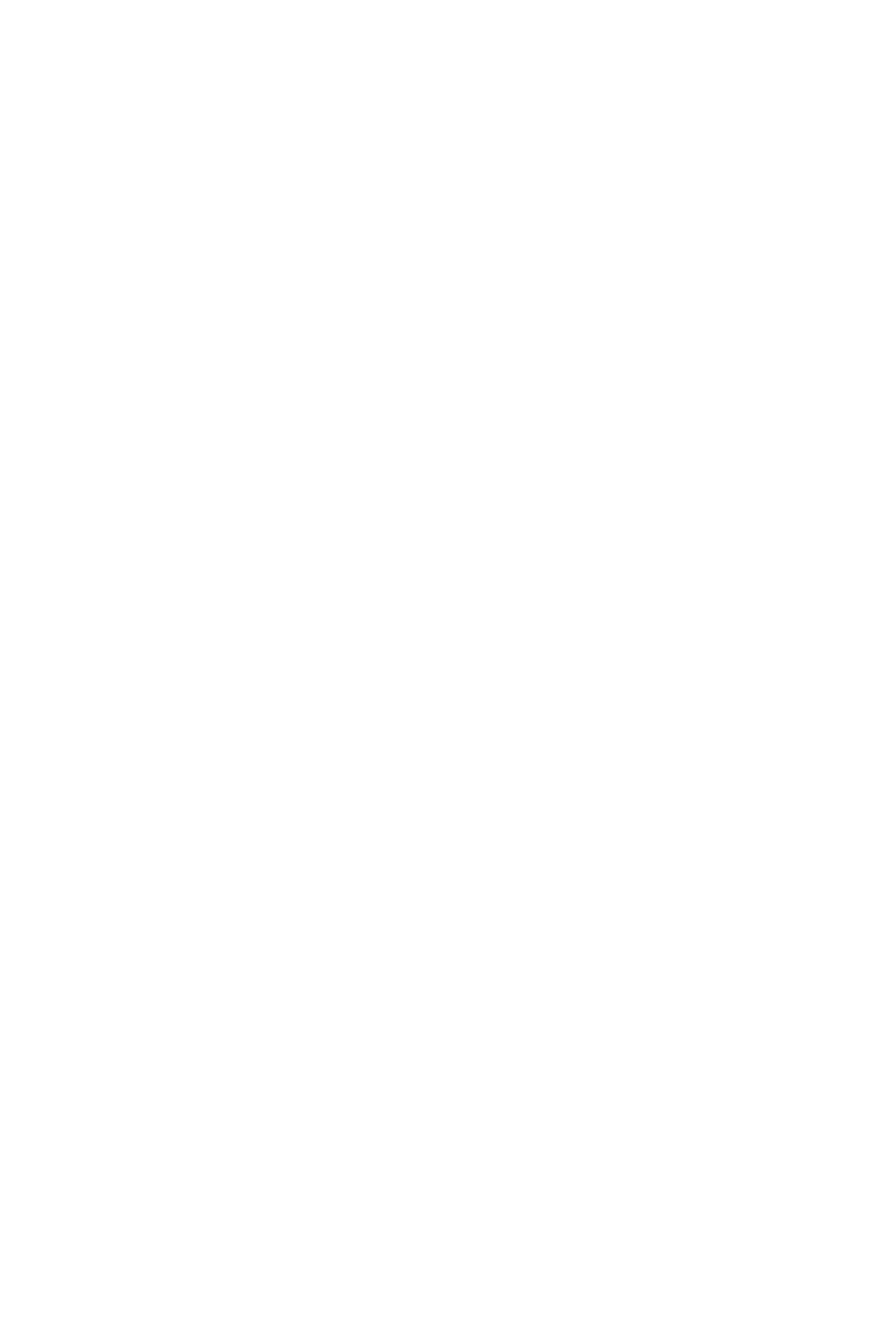
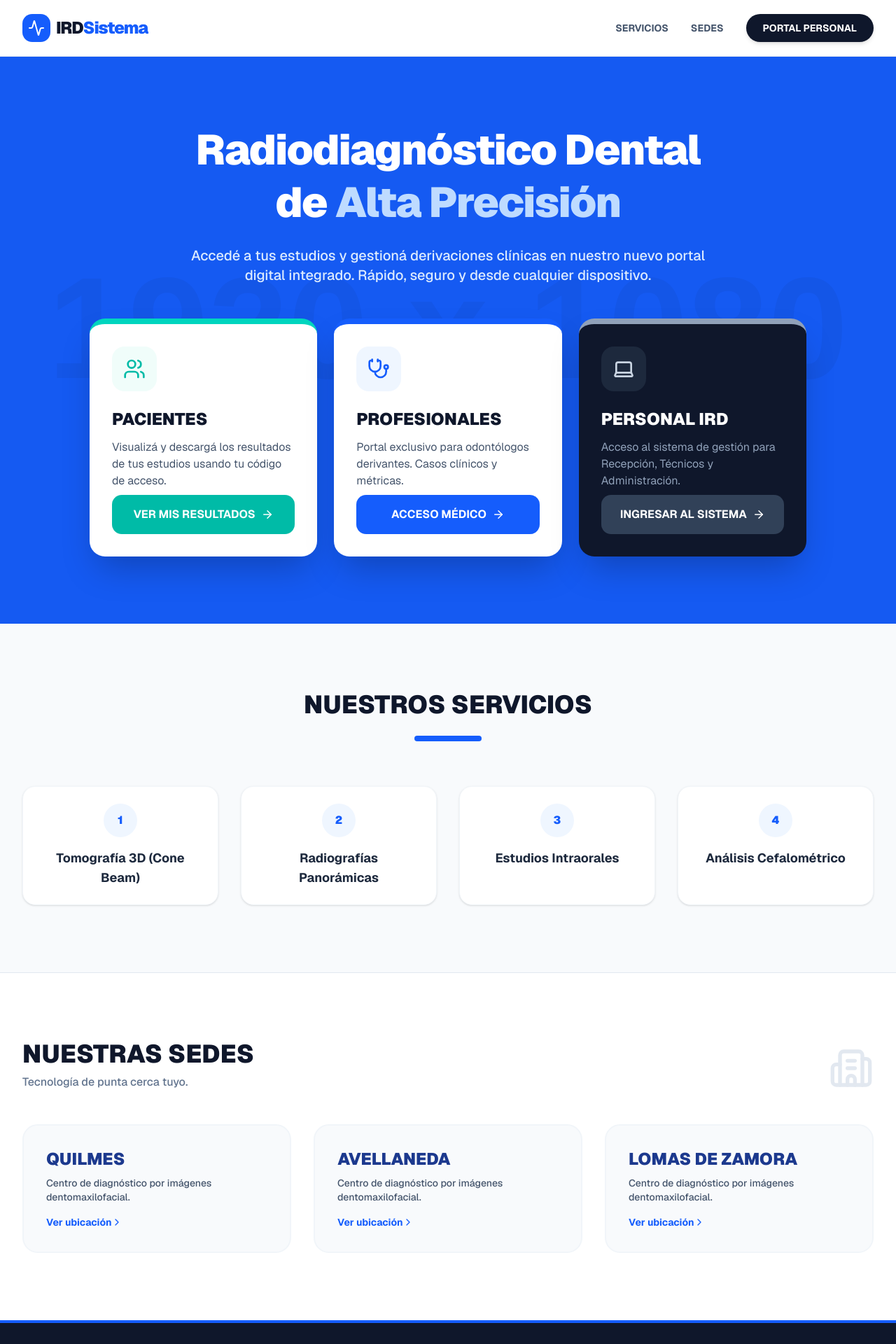
Before and after one commit to igmatias/radiologia-app, a Next.js app: page / in a window 1280 px wide. Before the commit this address had no page. Shown: the top 1920 px of the page at 70% size. Before the commit the page ends 800 px from the top, so only its background shows below. Built offline with nearby package versions, Linux system fonts and the light colour scheme.

Commit message:
Nueva Landing Page Institucional IRD

```diff
--- a/src/app/page.tsx
+++ b/src/app/page.tsx
@@ -1,6 +1,143 @@
-import { redirect } from "next/navigation"
+import Link from "next/link"
+import { ArrowRight, Activity, Users, Laptop, Building2, ChevronRight, Stethoscope } from "lucide-react"
 
 export default function Home() {
-  // Redirige automáticamente al login apenas entran a la página principal
-  redirect("/login")
+  return (
+    <div className="min-h-screen bg-slate-50 flex flex-col font-sans">
+
+      {/* NAVEGACIÓN (HEADER) */}
+      <header className="bg-white border-b border-slate-200 sticky top-0 z-50">
+        <div className="max-w-7xl mx-auto px-4 sm:px-6 lg:px-8 h-20 flex items-center justify-between">
+          <div className="flex items-center gap-2">
+            <div className="bg-blue-600 p-2 rounded-xl">
+              <Activity className="h-6 w-6 text-white" />
+            </div>
+            <span className="text-2xl font-black tracking-tighter text-slate-900">
+              IRD<span className="text-blue-600">Sistema</span>
+            </span>
+          </div>
+          <div className="hidden md:flex items-center gap-8">
+            <a href="#servicios" className="text-sm font-bold text-slate-600 hover:text-blue-600 transition-colors uppercase">Servicios</a>
+            <a href="#sedes" className="text-sm font-bold text-slate-600 hover:text-blue-600 transition-colors uppercase">Sedes</a>
+            <Link href="/login" className="bg-slate-900 hover:bg-slate-800 text-white px-6 py-2.5 rounded-full text-sm font-bold uppercase transition-all shadow-md hover:shadow-lg">
+              Portal Personal
+            </Link>
+          </div>
+        </div>
+      </header>
+
+      {/* SECCIÓN HERO (PORTADA PRINCIPAL) */}
+      <main className="flex-grow">
+        <section className="relative bg-blue-600 overflow-hidden">
+          <div className="absolute inset-0 bg-[url('https://placehold.co/1920x1080/1d4ed8/1e40af?text=+')] opacity-20 bg-cover bg-center mix-blend-multiply"></div>
+          <div className="max-w-7xl mx-auto px-4 sm:px-6 lg:px-8 py-24 relative z-10">
+            <div className="text-center max-w-3xl mx-auto">
+              <h1 className="text-5xl md:text-6xl font-black text-white mb-6 tracking-tight leading-tight">
+                Radiodiagnóstico Dental de <span className="text-blue-200">Alta Precisión</span>
+              </h1>
+              <p className="text-xl text-blue-100 mb-12 font-medium">
+                Accedé a tus estudios y gestioná derivaciones clínicas en nuestro nuevo portal digital integrado. Rápido, seguro y desde cualquier dispositivo.
+              </p>
+            </div>
+
+            {/* LAS 3 PUERTAS DE ACCESO */}
+            <div className="grid grid-cols-1 md:grid-cols-3 gap-6 max-w-5xl mx-auto mt-8">
+
+              {/* Acceso Pacientes */}
+              <div className="bg-white rounded-3xl p-8 shadow-2xl transform transition-all hover:-translate-y-2 hover:shadow-blue-900/50 border-t-8 border-teal-400">
+                <div className="bg-teal-50 w-16 h-16 rounded-2xl flex items-center justify-center mb-6">
+                  <Users className="h-8 w-8 text-teal-500" />
+                </div>
+                <h3 className="text-2xl font-black text-slate-900 mb-3 uppercase">Pacientes</h3>
+                <p className="text-slate-600 mb-8 h-12">Visualizá y descargá los resultados de tus estudios usando tu código de acceso.</p>
+                <Link href="/resultados" className="flex items-center justify-center gap-2 w-full bg-teal-500 hover:bg-teal-600 text-white py-4 rounded-xl font-bold uppercase transition-colors">
+                  Ver mis Resultados <ArrowRight size={18} />
+                </Link>
+              </div>
+
+              {/* Acceso Odontólogos */}
+              <div className="bg-white rounded-3xl p-8 shadow-2xl transform transition-all hover:-translate-y-2 hover:shadow-blue-900/50 border-t-8 border-blue-600">
+                <div className="bg-blue-50 w-16 h-16 rounded-2xl flex items-center justify-center mb-6">
+                  <Stethoscope className="h-8 w-8 text-blue-600" />
+                </div>
+                <h3 className="text-2xl font-black text-slate-900 mb-3 uppercase">Profesionales</h3>
+                <p className="text-slate-600 mb-8 h-12">Portal exclusivo para odontólogos derivantes. Casos clínicos y métricas.</p>
+                <Link href="/login" className="flex items-center justify-center gap-2 w-full bg-blue-600 hover:bg-blue-700 text-white py-4 rounded-xl font-bold uppercase transition-colors">
+                  Acceso Médico <ArrowRight size={18} />
+                </Link>
+              </div>
+
+              {/* Acceso Staff */}
+              <div className="bg-slate-900 rounded-3xl p-8 shadow-2xl transform transition-all hover:-translate-y-2 hover:shadow-blue-900/50 border-t-8 border-slate-400">
+                <div className="bg-slate-800 w-16 h-16 rounded-2xl flex items-center justify-center mb-6">
+                  <Laptop className="h-8 w-8 text-slate-300" />
+                </div>
+                <h3 className="text-2xl font-black text-white mb-3 uppercase">Personal IRD</h3>
+                <p className="text-slate-400 mb-8 h-12">Acceso al sistema de gestión para Recepción, Técnicos y Administración.</p>
+                <Link href="/login" className="flex items-center justify-center gap-2 w-full bg-slate-700 hover:bg-slate-600 text-white py-4 rounded-xl font-bold uppercase transition-colors">
+                  Ingresar al Sistema <ArrowRight size={18} />
+                </Link>
+              </div>
+
+            </div>
+          </div>
+        </section>
+
+        {/* SECCIÓN SERVICIOS */}
+        <section id="servicios" className="py-24 bg-slate-50">
+          <div className="max-w-7xl mx-auto px-4 sm:px-6 lg:px-8">
+            <div className="text-center mb-16">
+              <h2 className="text-4xl font-black text-slate-900 uppercase">Nuestros Servicios</h2>
+              <div className="w-24 h-2 bg-blue-600 mx-auto mt-6 rounded-full"></div>
+            </div>
+            <div className="grid grid-cols-1 md:grid-cols-2 lg:grid-cols-4 gap-8">
+              {['Tomografía 3D (Cone Beam)', 'Radiografías Panorámicas', 'Estudios Intraorales', 'Análisis Cefalométrico'].map((servicio, idx) => (
+                <div key={idx} className="bg-white p-6 rounded-2xl shadow-sm border border-slate-100 flex flex-col items-center text-center hover:shadow-md transition-shadow">
+                  <div className="w-12 h-12 bg-blue-50 rounded-full flex items-center justify-center mb-4 text-blue-600 font-black">{idx + 1}</div>
+                  <h4 className="text-lg font-bold text-slate-800">{servicio}</h4>
+                </div>
+              ))}
+            </div>
+          </div>
+        </section>
+
+        {/* SECCIÓN SEDES */}
+        <section id="sedes" className="py-24 bg-white border-t border-slate-200">
+          <div className="max-w-7xl mx-auto px-4 sm:px-6 lg:px-8">
+            <div className="flex flex-col md:flex-row justify-between items-end mb-12">
+              <div>
+                <h2 className="text-4xl font-black text-slate-900 uppercase">Nuestras Sedes</h2>
+                <p className="text-slate-500 mt-2 font-medium">Tecnología de punta cerca tuyo.</p>
+              </div>
+              <Building2 className="h-16 w-16 text-slate-200 hidden md:block" />
+            </div>
+            <div className="grid grid-cols-1 md:grid-cols-3 gap-8">
+              {['Quilmes', 'Avellaneda', 'Lomas de Zamora'].map((sede) => (
+                <div key={sede} className="bg-slate-50 rounded-3xl p-8 border-2 border-slate-100">
+                  <h3 className="text-2xl font-black text-blue-900 uppercase mb-2">{sede}</h3>
+                  <p className="text-slate-600 mb-4 text-sm font-medium">Centro de diagnóstico por imágenes dentomaxilofacial.</p>
+                  <a href="#" className="text-blue-600 font-bold text-sm flex items-center hover:text-blue-800">Ver ubicación <ChevronRight size={16} /></a>
+                </div>
+              ))}
+            </div>
+          </div>
+        </section>
+      </main>
+
+      {/* FOOTER */}
+      <footer className="bg-slate-900 py-12 border-t-4 border-blue-600">
+        <div className="max-w-7xl mx-auto px-4 sm:px-6 lg:px-8 flex flex-col md:flex-row justify-between items-center gap-6">
+          <div className="flex items-center gap-2">
+            <Activity className="h-6 w-6 text-blue-500" />
+            <span className="text-xl font-black tracking-tighter text-white">
+              IRD<span className="text-blue-500">Sistema</span>
+            </span>
+          </div>
+          <p className="text-slate-400 text-sm font-medium">
+            © {new Date().getFullYear()} Instituto Radiodiagnóstico Dentomaxilofacial S.A. Todos los derechos reservados.
+          </p>
+        </div>
+      </footer>
+    </div>
+  )
 }
```
